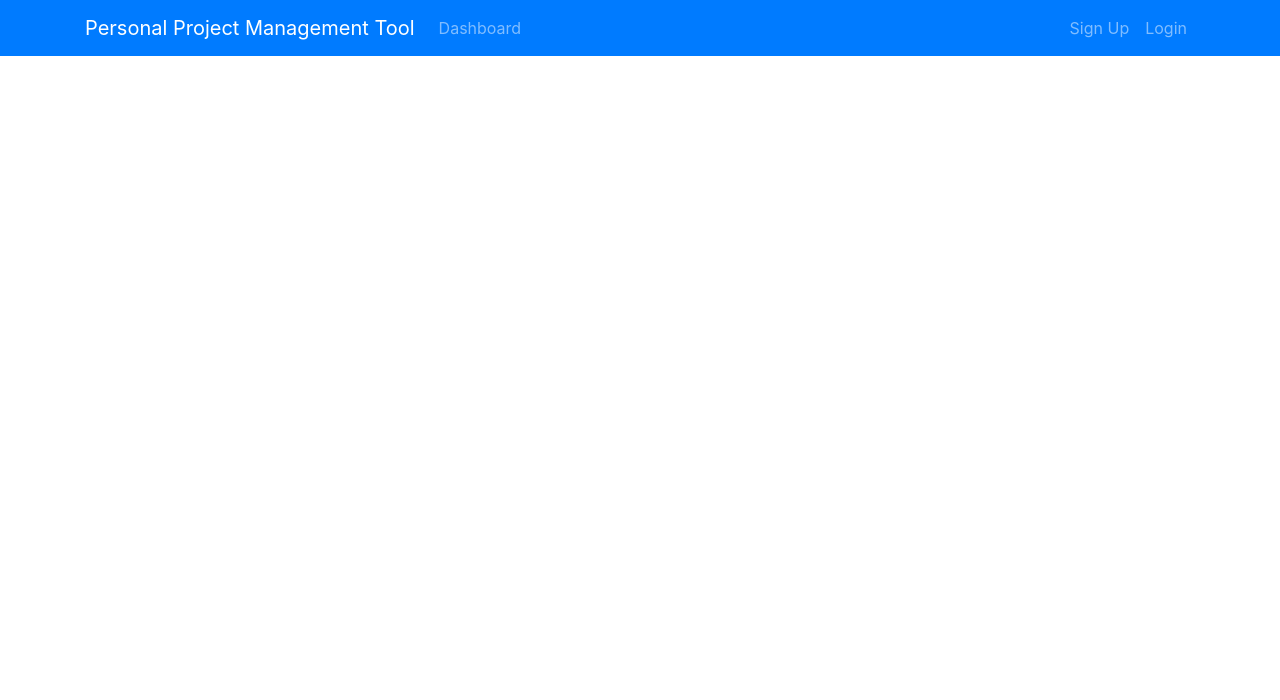
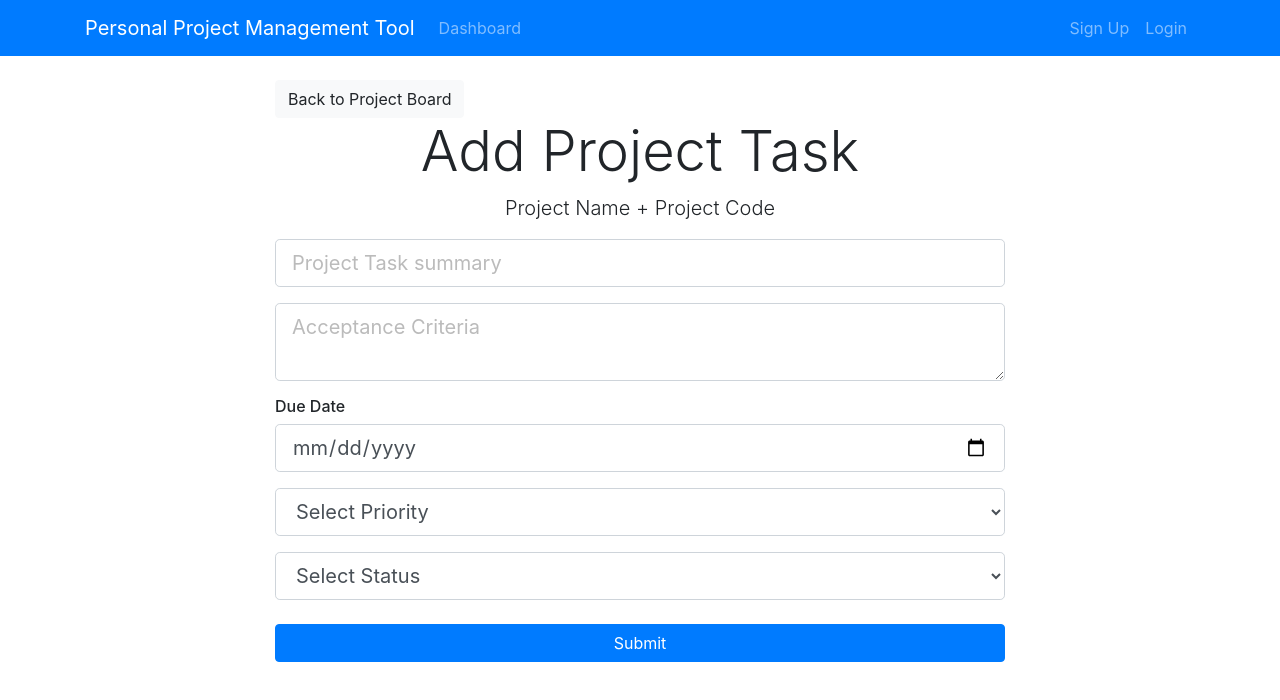
Before and after one commit to salvescoding/agile-tool, a React (Create React App) app in the folder ppmtool-react/: page /addProjectTask/1 in a window 1280 px wide. Shown: the top 700 px of the page. Built offline with nearby package versions, Linux system fonts and the light colour scheme.

Commit message:
Create new route to add project task, create add project task component and functionality, Create action to POST new project task to API

```diff
--- a/ppmtool-react/src/App.css
+++ b/ppmtool-react/src/App.css
@@ -63,3 +63,11 @@ img {
 .form-control::placeholder {
 	color: #bbb !important;
 }
+
+.card-title {
+	color: black;
+}
+
+.card-text {
+	color: black;
+}
--- a/ppmtool-react/src/App.js
+++ b/ppmtool-react/src/App.js
@@ -8,6 +8,7 @@ import { Provider } from 'react-redux';
 import store from './store';
 import UpdateProject from './components/Project/UpdateProject';
 import ProjectBoard from './components/ProjectBoard/ProjectBoard';
+import AddProjectTask from './components/ProjectBoard/ProjectTask/AddProjectTask';
 
 class App extends Component {
 	render() {
@@ -20,6 +21,7 @@ class App extends Component {
 						<Route exact path="/addProject" component={AddProject} />
 						<Route exact path="/updateProject/:id" component={UpdateProject} />
 						<Route exact path="/projectBoard/:id" component={ProjectBoard} />
+						<Route exact path="/addProjectTask/:id" component={AddProjectTask} />
 					</div>
 				</Router>
 			</Provider>
--- a/ppmtool-react/src/actions/projectTaskActions.js
+++ b/ppmtool-react/src/actions/projectTaskActions.js
@@ -15,3 +15,19 @@ export const getBacklog = (backlogIdentifier, history) => async dispatch => {
 		});
 	}
 };
+
+export const addProjectTask = (projectIdentifier, projectTask, history) => async dispatch => {
+	try {
+		await axios.post(`/api/backlog/${projectIdentifier}`, projectTask);
+		history.push(`/projectBoard/${projectIdentifier}`);
+		dispatch({
+			type: GET_ERRORS,
+			payload: {},
+		});
+	} catch (error) {
+		dispatch({
+			type: GET_ERRORS,
+			payload: error.response.data,
+		});
+	}
+};
--- a/ppmtool-react/src/components/ProjectBoard/Backlog.js
+++ b/ppmtool-react/src/components/ProjectBoard/Backlog.js
@@ -1,7 +1,34 @@
 import React, { Component } from 'react';
+import ProjectTask from './ProjectTask/ProjectTask';
 
 class Backlog extends Component {
 	render() {
+		const { projectTasks } = this.props;
+
+		const tasks = projectTasks.map(task => {
+			return <ProjectTask key={task.id} projectTask={task} />;
+		});
+		let todoItems = [];
+		let inprogressItems = [];
+		let doneItems = [];
+
+		tasks.forEach(task => {
+			console.log(task);
+			switch (task.props.projectTask.status) {
+				case 'TODO':
+					todoItems.push(task);
+					break;
+				case 'INPROGRESS':
+					inprogressItems.push(task);
+					break;
+				case 'DONE':
+					doneItems.push(task);
+					break;
+				default:
+					break;
+			}
+		});
+
 		return (
 			<div className="container">
 				<div className="row">
@@ -9,19 +36,7 @@ class Backlog extends Component {
 						<div className="card text-center mb-2">
 							<div className="card-header bg-secondary text-white">
 								<h3>TO DO</h3>
-							</div>
-						</div>
-
-						<div className="card mb-1 bg-light">
-							<div className="card-header text-primary" />
-							<div className="card-body bg-light">
-								<h5 className="card-title">project_task.summary</h5>
-								<p className="card-text text-truncate ">project_task.acceptanceCriteria</p>
-								<a href="#" className="btn btn-primary">
-									View / Update
-								</a>
-
-								<button className="btn btn-danger ml-4">Delete</button>
+								{todoItems}
 							</div>
 						</div>
 					</div>
@@ -29,6 +44,7 @@ class Backlog extends Component {
 						<div className="card text-center mb-2">
 							<div className="card-header bg-primary text-white">
 								<h3>In Progress</h3>
+								{inprogressItems}
 							</div>
 						</div>
 					</div>
@@ -36,6 +52,7 @@ class Backlog extends Component {
 						<div className="card text-center mb-2">
 							<div className="card-header bg-success text-white">
 								<h3>Done</h3>
+								{doneItems}
 							</div>
 						</div>
 					</div>
--- a/ppmtool-react/src/components/ProjectBoard/ProjectBoard.js
+++ b/ppmtool-react/src/components/ProjectBoard/ProjectBoard.js
@@ -3,21 +3,25 @@ import Backlog from './Backlog';
 import PropTypes from 'prop-types';
 import { connect } from 'react-redux';
 import { getBacklog } from '../../actions/projectTaskActions';
+import { Link } from 'react-router-dom';
 
 class ProjectBoard extends Component {
 	componentDidMount() {
-		this.setState({ project_tasks: this.props.getBacklog(this.props.match.params.id, this.props.history) });
+		this.props.getBacklog(this.props.match.params.id, this.props.history);
 	}
 
 	render() {
+		const { id } = this.props.match.params;
+		const { project_tasks } = this.props.backlog;
+
 		return (
 			<div className="container">
-				<a href="#" className="btn btn-primary mb-3">
+				<Link to={`/addProjectTask/${id}`} className="btn btn-primary mb-3">
 					<i className="fas fa-plus-circle"> Create Project Task</i>
-				</a>
+				</Link>
 				<br />
 				<hr />
-				<Backlog />
+				<Backlog projectTasks={project_tasks} />
 			</div>
 		);
 	}
@@ -25,11 +29,14 @@ class ProjectBoard extends Component {
 
 ProjectBoard.propTypes = {
 	getBacklog: PropTypes.func.isRequired,
+	backlog: PropTypes.object.isRequired,
 };
 
-const mapStateToProps = state => {};
+const mapStateToProps = state => ({
+	backlog: state.backlog,
+});
 
 export default connect(
-	null,
+	mapStateToProps,
 	{ getBacklog }
 )(ProjectBoard);
--- a/ppmtool-react/src/components/ProjectBoard/ProjectTask/AddProjectTask.js
+++ b/ppmtool-react/src/components/ProjectBoard/ProjectTask/AddProjectTask.js
@@ -1,8 +1,146 @@
 import React, { Component } from 'react';
+import { Link } from 'react-router-dom';
+import { connect } from 'react-redux';
+import classnames from 'classnames';
+import { addProjectTask } from '../../../actions/projectTaskActions';
+import PropTypes from 'prop-types';
 
 class AddProjectTask extends Component {
+	constructor(props) {
+		super(props);
+		const { id } = this.props.match.params;
+
+		this.state = {
+			summary: '',
+			acceptanceCriteria: '',
+			status: '',
+			priority: 0,
+			dueDate: '',
+			projectIdentifier: id,
+			errors: {},
+		};
+		this.onChange = this.onChange.bind(this);
+		this.onSubmit = this.onSubmit.bind(this);
+	}
+
+	componentWillReceiveProps(nextProps) {
+		if (nextProps.errors) {
+			this.setState({ errors: nextProps.errors });
+		}
+	}
+
+	// on change
+	onChange(e) {
+		this.setState({ [e.target.name]: e.target.value });
+	}
+	//on submit
+	onSubmit(e) {
+		e.preventDefault();
+
+		const newTask = {
+			summary: this.state.summary,
+			acceptanceCriteria: this.state.acceptanceCriteria,
+			status: this.state.status,
+			priority: this.state.priority,
+			dueDate: this.state.dueDate,
+		};
+		this.props.addProjectTask(this.state.projectIdentifier, newTask, this.props.history);
+	}
+
 	render() {
-		return <div />;
+		const { id } = this.props.match.params;
+		const { errors } = this.state;
+		return (
+			<div className="add-PBI">
+				<div className="container">
+					<div className="row">
+						<div className="col-md-8 m-auto">
+							<Link to={`/projectBoard/${id}`} className="btn btn-light">
+								Back to Project Board
+							</Link>
+							<h4 className="display-4 text-center">Add Project Task</h4>
+							<p className="lead text-center">Project Name + Project Code</p>
+							<form onSubmit={this.onSubmit}>
+								<div className="form-group">
+									<input
+										type="text"
+										className={classnames('form-control form-control-lg', {
+											'is-invalid': errors.summary,
+										})}
+										name="summary"
+										placeholder="Project Task summary"
+										value={this.state.summary}
+										onChange={this.onChange}
+									/>
+									{errors.summary && <div className="invalid-feedback">{errors.summary}</div>}
+								</div>
+								<div className="form-group">
+									<textarea
+										className="form-control form-control-lg"
+										placeholder="Acceptance Criteria"
+										name="acceptanceCriteria"
+										value={this.state.acceptanceCriteria}
+										onChange={this.onChange}
+									/>
+								</div>
+								<h6>Due Date</h6>
+								<div className="form-group">
+									<input
+										type="date"
+										className="form-control form-control-lg"
+										name="dueDate"
+										value={this.state.dueDate}
+										onChange={this.onChange}
+									/>
+								</div>
+								<div className="form-group">
+									<select
+										className="form-control form-control-lg"
+										name="priority"
+										value={this.state.priority}
+										onChange={this.onChange}
+									>
+										<option value={0}>Select Priority</option>
+										<option value={1}>High</option>
+										<option value={2}>Medium</option>
+										<option value={3}>Low</option>
+									</select>
+								</div>
+
+								<div className="form-group">
+									<select
+										className="form-control form-control-lg"
+										name="status"
+										value={this.state.status}
+										onChange={this.onChange}
+									>
+										<option value="">Select Status</option>
+										<option value="TODO">TO DO</option>
+										<option value="INPROGRESS">IN PROGRESS</option>
+										<option value="DONE">DONE</option>
+									</select>
+								</div>
+
+								<input type="submit" className="btn btn-primary btn-block mt-4" />
+							</form>
+						</div>
+					</div>
+				</div>
+			</div>
+		);
 	}
 }
-export default AddProjectTask;
+
+AddProjectTask.propTypes = {
+	addProjectTask: PropTypes.func.isRequired,
+	errors: PropTypes.object.isRequired,
+};
+
+const mapStateToProps = state => ({
+	errors: state.errors,
+});
+
+export default connect(
+	mapStateToProps,
+	{ addProjectTask }
+)(AddProjectTask);
--- a/ppmtool-react/src/components/ProjectBoard/ProjectTask/ProjectTask.js
+++ b/ppmtool-react/src/components/ProjectBoard/ProjectTask/ProjectTask.js
@@ -3,16 +3,16 @@ import React, { Component } from 'react';
 class ProjectTask extends Component {
 	render() {
 		return (
-			<div class="card mb-1 bg-light">
-				<div class="card-header text-primary" />
-				<div class="card-body bg-light">
-					<h5 class="card-title">project_task.summary</h5>
-					<p class="card-text text-truncate ">project_task.acceptanceCriteria</p>
-					<a href="#" class="btn btn-primary">
+			<div className="card mb-1 bg-light">
+				<div className="card-header text-primary" />
+				<div className="card-body bg-light">
+					<h4 className="card-title">{this.props.projectTask.summary}</h4>
+					<p className="card-text text-truncate ">{this.props.projectTask.acceptanceCriteria}</p>
+					<a href="#" className="btn btn-primary">
 						View / Update
 					</a>
 
-					<button class="btn btn-danger ml-4">Delete</button>
+					<button className="btn btn-danger ml-4">Delete</button>
 				</div>
 			</div>
 		);
--- a/ppmtool-react/src/reducers/backlogReducer.js
+++ b/ppmtool-react/src/reducers/backlogReducer.js
@@ -7,7 +7,6 @@ const initialState = {
 export default function(state = initialState, action) {
 	switch (action.type) {
 		case GET_BACKLOG:
-			console.log(action.payload);
 			return {
 				...state,
 				project_tasks: action.payload,
```
